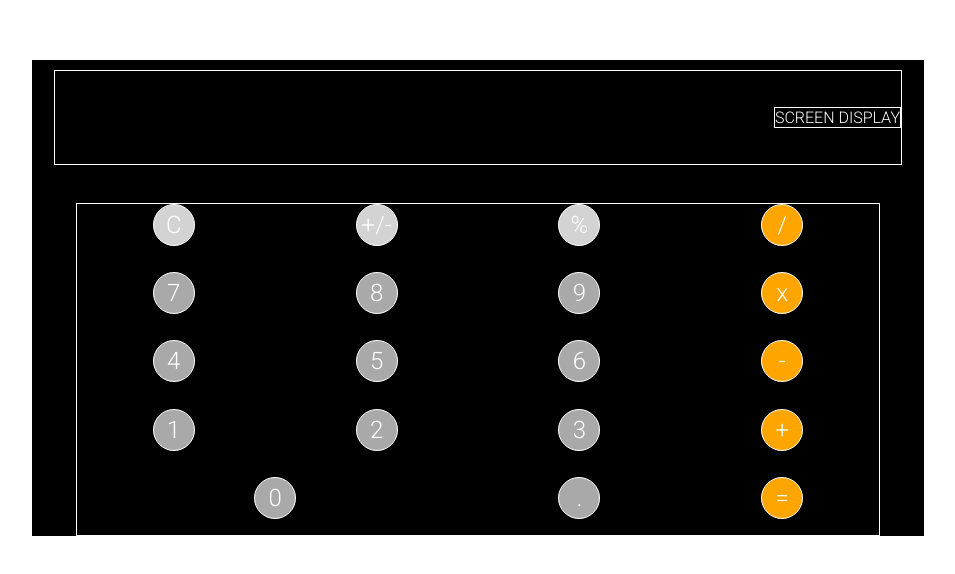
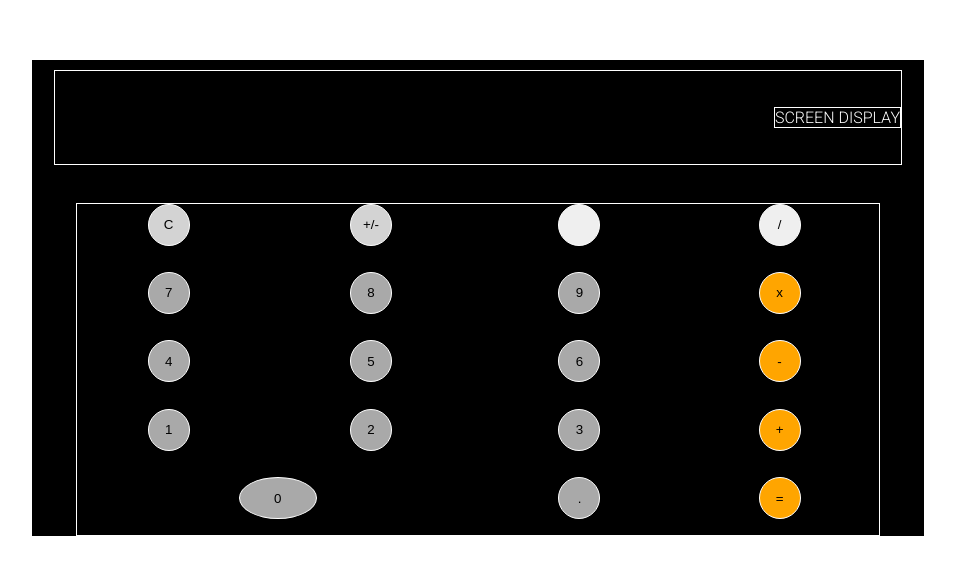
Before and after one commit to jmlow-hub/Calculator, a plain HTML site: page index.html in a window 1280 px wide. Shown: the part 104-678 px from the top of the page, without its empty margins (164-1119 px from the left). Drawn offline with Linux system fonts and the light colour scheme.

Commit message:
change from <p> elements to <button> elements for keypad

```diff
--- a/index.html
+++ b/index.html
@@ -18,7 +18,32 @@
       </div>
 
       <div class="calculator__keys">
-        <p id="clear" class="calculator__keys__misc">C</p>
+        <button id="clear" class="calculator__keys__misc">C</button>
+        <button id="plus-minus" class="calculator__keys__misc">+/-</button>
+        <button id="%age" class="calclator__keys__misc" value="%"></button>
+        <button id="divide" class="calclator__keys__actions" value="/">/</button>
+        <button id="7" class="calculator__keys__numbers" value="7">7</button>
+        <button id="8" class="calculator__keys__numbers" value="8">8</button>
+        <button id="9" class="calculator__keys__numbers" value="9">9</button>
+        <button id="multiply" class="calculator__keys__actions" value="*">x</button>
+        <button id="4" class="calculator__keys__numbers" value="4">4</button>
+        <button id="5" class="calculator__keys__numbers" value="5">5</button>
+        <button id="6" class="calculator__keys__numbers" value="6">6</button>
+        <button id="subtract" class="calculator__keys__actions" value="-">-</button>
+        <button id="1" class="calculator__keys__numbers" value="1">1</button>
+        <button id="2" class="calculator__keys__numbers" value="2">2</button>
+        <button id="3" class="calculator__keys__numbers" value="3">3</button>
+        <button id="add" class="calculator__keys__actions" value="+">+</button>
+        <button id="zero" class="calculator__keys__zero" value="0">0</button>
+        <button id="point" class="calculator__keys__numbers" value=".">.</button>
+        <button id="output" class="calculator__keys__actions" value="=">=</button>
+
+
+
+
+
+
+        <!-- <p id="clear" class="calculator__keys__misc">C</p>
         <p id=plus-minus class="calculator__keys__misc">+/-</p>
         <p id="%age" class="calculator__keys__misc">%</p>
         <p id="divide" class="calculator__keys__actions">/</p>
@@ -36,7 +61,7 @@
         <p id="add" class="calculator__keys__actions">+</p>
         <p id="zero" class="calculator__keys__zero">0</p>
         <p id="point" class="calculator__keys__numbers">.</p>
-        <p id="output" class="calculator__keys__actions">=</p>
+        <p id="output" class="calculator__keys__actions">=</p> -->
 
 
       </div>
--- a/styles/_keypad.scss
+++ b/styles/_keypad.scss
@@ -26,7 +26,18 @@
     background-color: $operator-color;
   }
 
-  p {
+  button {
+    display: flex;
+    align-items: center;
+    justify-content: center;
+    width: 30%;
+    height: 30%;
+    border-radius: 50%;
+    padding: 20px;
+
+  }
+
+  /*p {
     display: flex;
     align-items: center;
     justify-content: center;
@@ -34,7 +45,7 @@
     height: 30px;
     border-radius: 50%;
     padding: 20px;
-  }
+  }*/
 
   &__zero {
     display: flex;
@@ -44,7 +55,7 @@
     background: $number-color;
     justify-self: center;
 
-      p {
+      button {
         width: 45px;
         height: 30px;
         border-radius: 10%;
```
Also changed, not shown: styles/_keypad.css, styles/styles.css.
